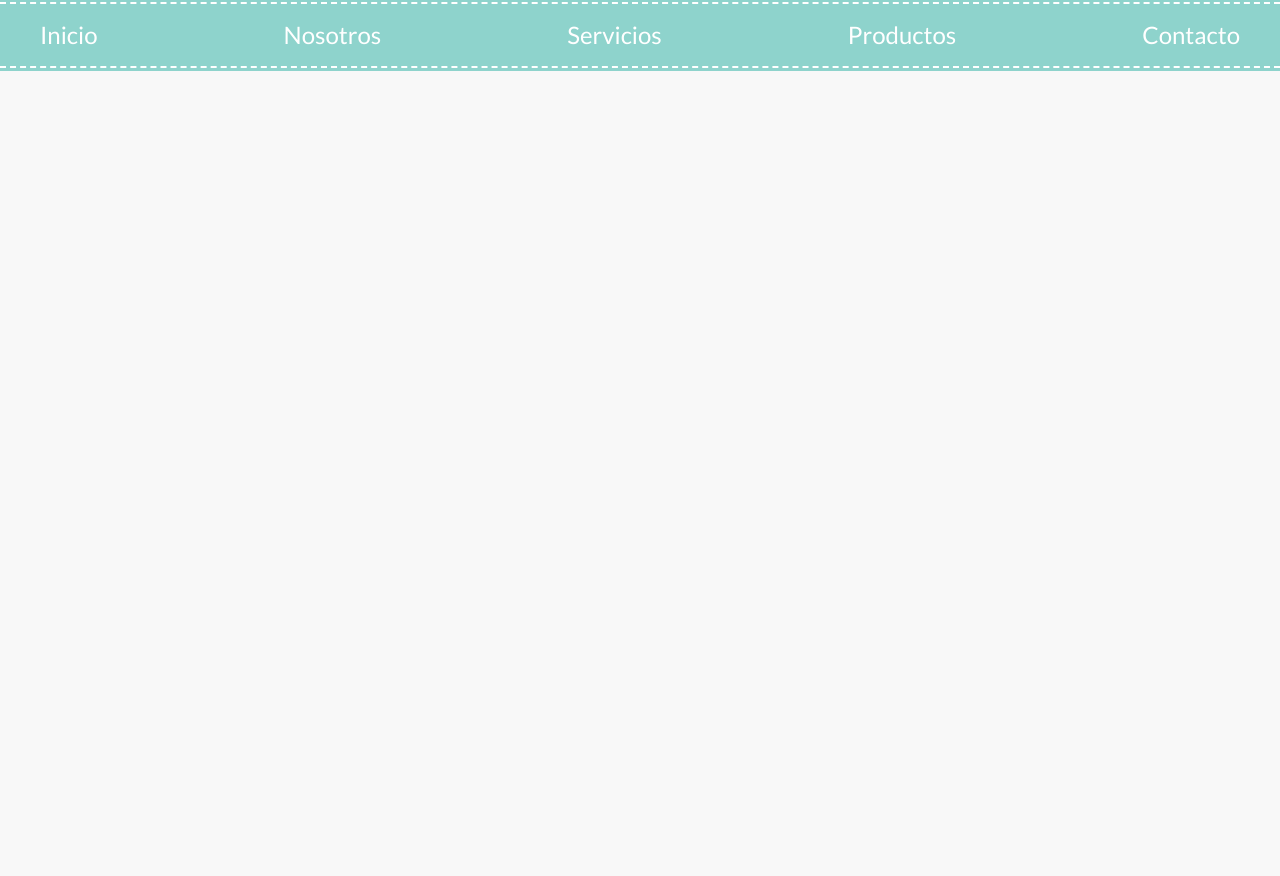
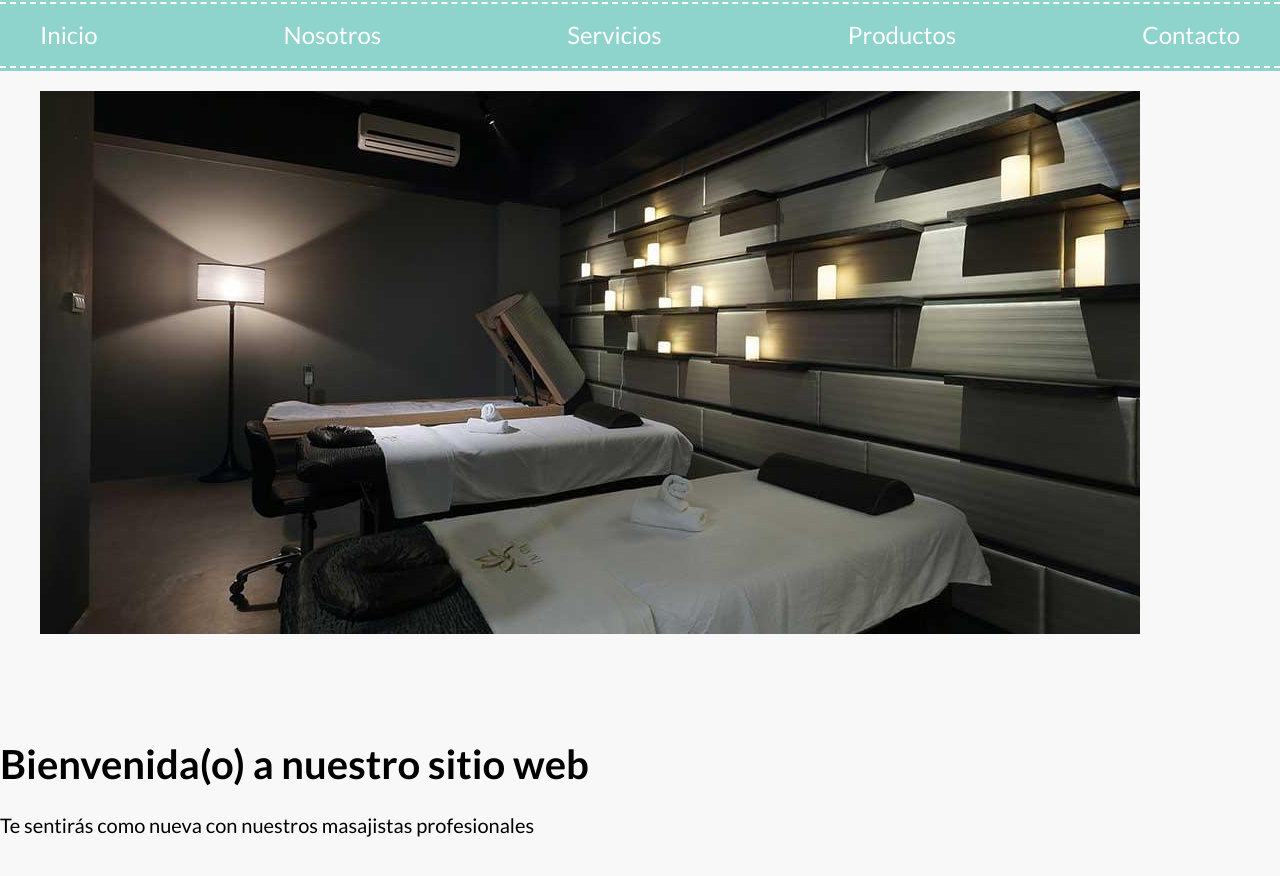
Before and after one commit to Geinersb/SPA-Web, a website: page index.html in a window 1280 px wide. Shown: the part 280-1156 px from the top of the page. Before the commit the page ends 800 px from the top, so only its background shows below. Drawn offline with Linux system fonts and the light colour scheme; a web font is replaced by a local one.

Commit message:
se inicia seccion bienvenida

```diff
--- a/index.html
+++ b/index.html
@@ -58,6 +58,24 @@
     </div>
 </div>
 
+<!-- SECCION DEL SLIDER -->
+
+<section class="slider">
+    <ul class="slider__contenedor">
+        <li class="slider__slide">
+            <img src="build/img/slide_01.jpg" alt="imagen slide">
+        </li>
+    </ul>
+</section>
+
+<section class="bienvenida seccion">
+    <h1 class="bienvenida__heading">Bienvenida(o) a nuestro <span>sitio web</span></h1>
+    <p class="bienvenida__texto">Te sentirás como nueva con nuestros masajistas profesionales</p>
+</section>
+
+
+
+
 
 </body>
 </html>
```
